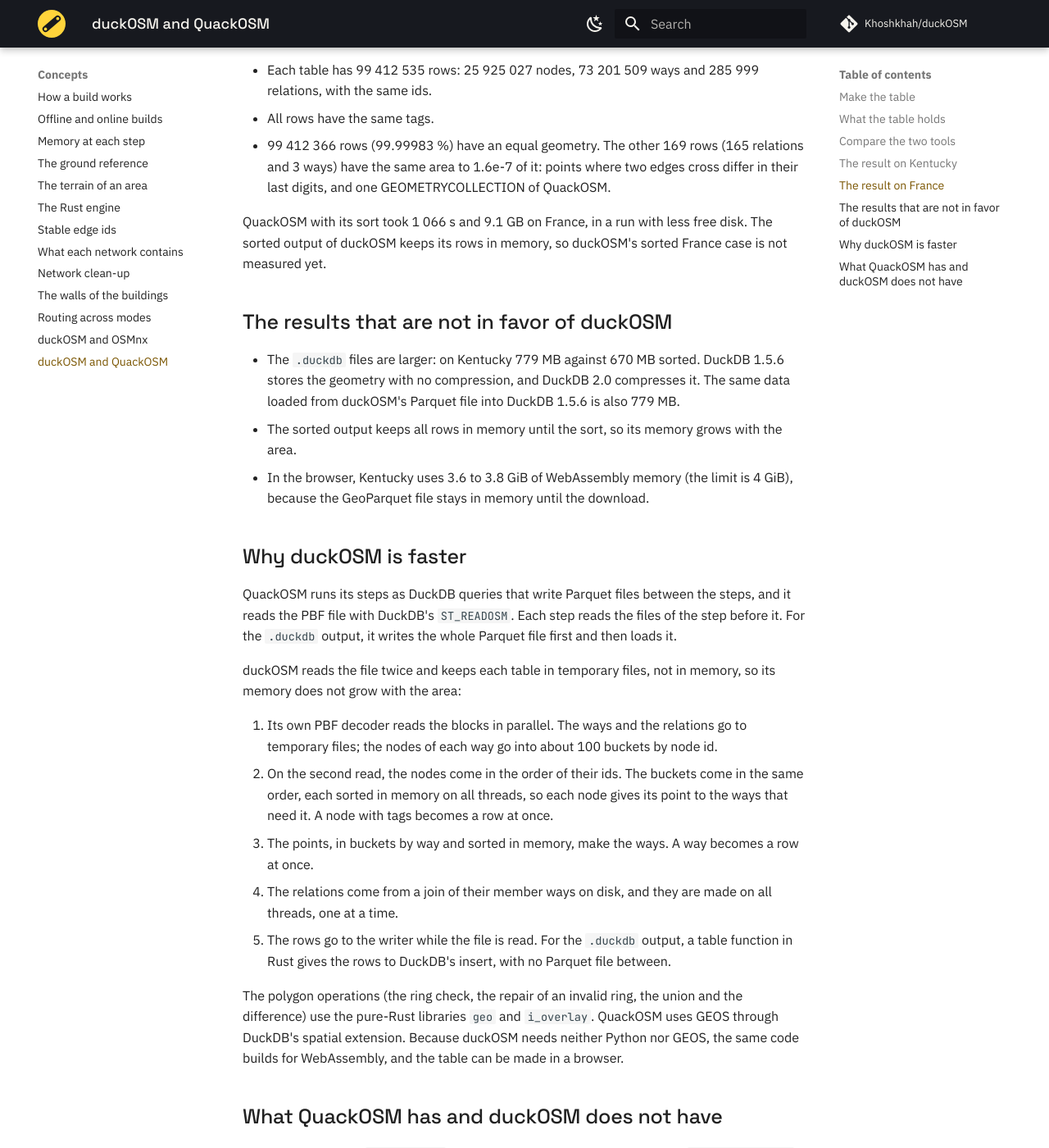
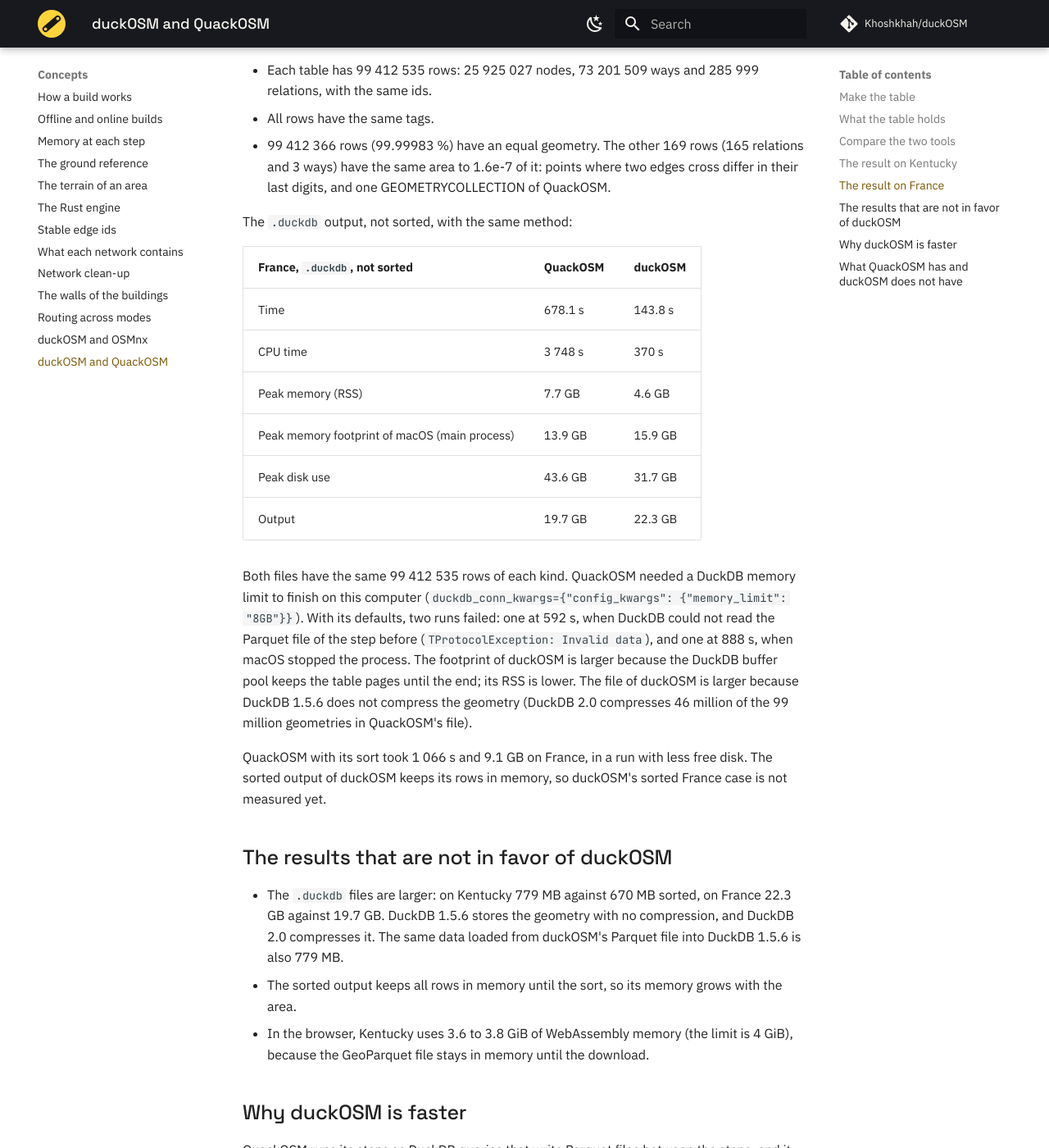
Before and after one commit to Khoshkhah/duckOSM, an MkDocs documentation site: the page built from docs/concepts/quackosm.md, in a window 1280 px wide and 1400 px high, scrolled down 3787 px. Shown: the whole window at 82% size. Built offline with MkDocs 1.6.1 and Material for MkDocs 9.7.7, drawn with Linux system fonts in a browser that asks for light colours; comment, search, counter and statistics services are not loaded.

Commit message:
docs: duckOSM and QuackOSM on France, the .duckdb output
QuackOSM finished France .duckdb only with a DuckDB memory limit of 8 GB:
678.1 s against 143.8 s for duckOSM, with the same rows.

Co-Authored-By: Claude Opus 5.5 <noreply@anthropic.com>

```diff
--- a/docs/concepts/quackosm.md
+++ b/docs/concepts/quackosm.md
@@ -115,12 +115,30 @@ The rows, compared with `quack_diff --large` (2 x 99 million rows in 72 s):
 - 99 412 366 rows (99.99983 %) have an equal geometry. The other 169 rows (165 relations and 3 ways) have the same area
   to 1.6e-7 of it: points where two edges cross differ in their last digits, and one GEOMETRYCOLLECTION of QuackOSM.
 
+The `.duckdb` output, not sorted, with the same method:
+
+| France, `.duckdb`, not sorted | QuackOSM | duckOSM |
+|---|---|---|
+| Time | 678.1 s | 143.8 s |
+| CPU time | 3 748 s | 370 s |
+| Peak memory (RSS) | 7.7 GB | 4.6 GB |
+| Peak memory footprint of macOS (main process) | 13.9 GB | 15.9 GB |
+| Peak disk use | 43.6 GB | 31.7 GB |
+| Output | 19.7 GB | 22.3 GB |
+
+Both files have the same 99 412 535 rows of each kind. QuackOSM needed a DuckDB memory limit to finish on this computer
+(`duckdb_conn_kwargs={"config_kwargs": {"memory_limit": "8GB"}}`). With its defaults, two runs failed: one at 592 s,
+when DuckDB could not read the Parquet file of the step before (`TProtocolException: Invalid data`), and one at 888 s,
+when macOS stopped the process. The footprint of duckOSM is larger because the DuckDB buffer pool keeps the table pages
+until the end; its RSS is lower. The file of duckOSM is larger because DuckDB 1.5.6 does not compress the geometry
+(DuckDB 2.0 compresses 46 million of the 99 million geometries in QuackOSM's file).
+
 QuackOSM with its sort took 1 066 s and 9.1 GB on France, in a run with less free disk. The sorted output of duckOSM keeps
 its rows in memory, so duckOSM's sorted France case is not measured yet.
 
 ## The results that are not in favor of duckOSM
 
-- The `.duckdb` files are larger: on Kentucky 779 MB against 670 MB sorted. DuckDB 1.5.6 stores the geometry with no
+- The `.duckdb` files are larger: on Kentucky 779 MB against 670 MB sorted, on France 22.3 GB against 19.7 GB. DuckDB 1.5.6 stores the geometry with no
   compression, and DuckDB 2.0 compresses it. The same data loaded from duckOSM's Parquet file into DuckDB 1.5.6 is also
   779 MB.
 - The sorted output keeps all rows in memory until the sort, so its memory grows with the area.
```
